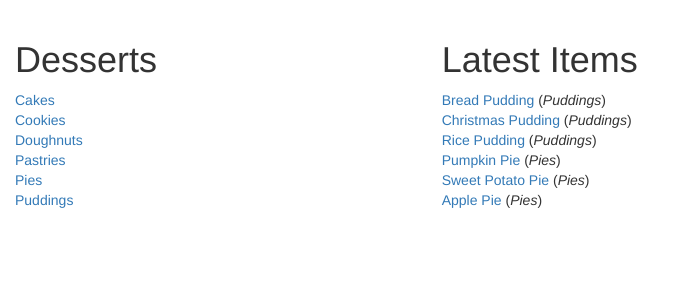
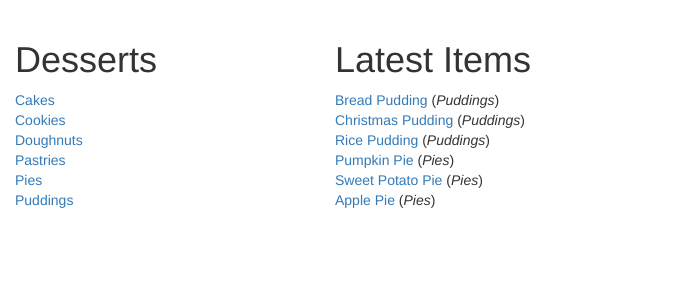
Before and after one commit to kcalata/Item-Catalog, a Flask app: page / in a window 1280 px wide. Shown: the part 52-352 px from the top of the page, without its empty margins (0-685 px from the left). Run offline with Flask 2, Linux system fonts and the light colour scheme; data comes from the database, SQL or seed files in the repository; some libraries are stand-ins or nearby versions.

Commit message:
Change column width

```diff
--- a/templates/catalog.html
+++ b/templates/catalog.html
@@ -58,7 +58,7 @@
 
     <div class='row'>
 
-        <div class='col-xs-4'>
+        <div class='col-xs-3'>
 
             <h1>Desserts</h1>
 
@@ -72,7 +72,7 @@
 
         </div>
 
-        <div class='col-xs-8'>
+        <div class='col-xs-9'>
 
             <a href='{{url_for('newItem')}}'>Add Item</a>
 
--- a/templates/category.html
+++ b/templates/category.html
@@ -46,7 +46,7 @@
 
     <div class='row'>
 
-        <div class='col-xs-4'>
+        <div class='col-xs-3'>
 
             <h1>Desserts</h1>
 
@@ -60,7 +60,7 @@
 
         </div>
 
-        <div class='col-xs-8'>
+        <div class='col-xs-9'>
 
             <h1>{{category.name}} ({{items.count()}} {{category.name.lower()}})</h1>
 
--- a/templates/publiccatalog.html
+++ b/templates/publiccatalog.html
@@ -32,7 +32,7 @@
 
     <div class='row'>
 
-        <div class='col-xs-4'>
+        <div class='col-xs-3'>
 
             <h1>Desserts</h1>
 
@@ -46,7 +46,7 @@
 
         </div>
 
-        <div class='col-xs-8'>
+        <div class='col-xs-9'>
 
             <h1>Latest Items</h1>
 
```
